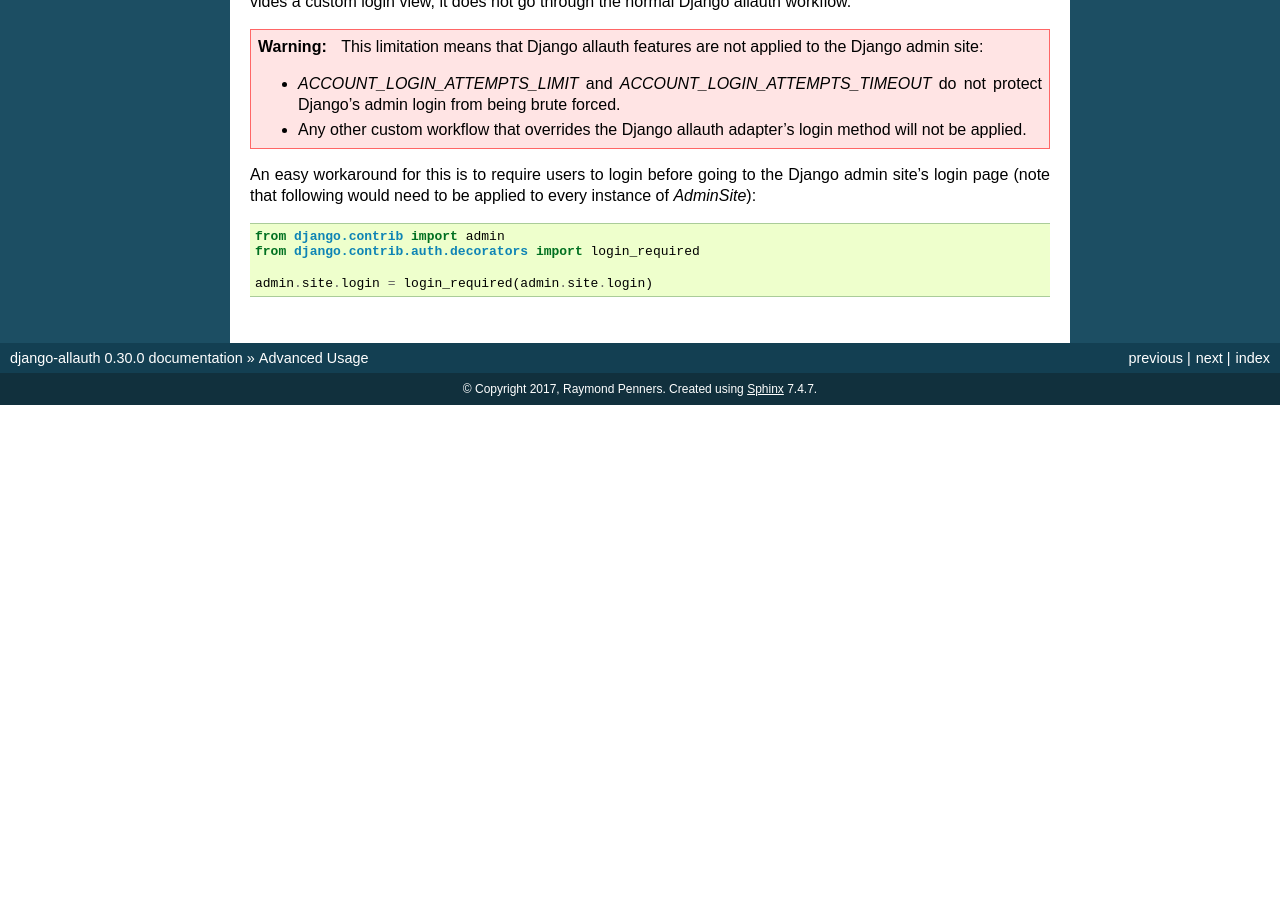
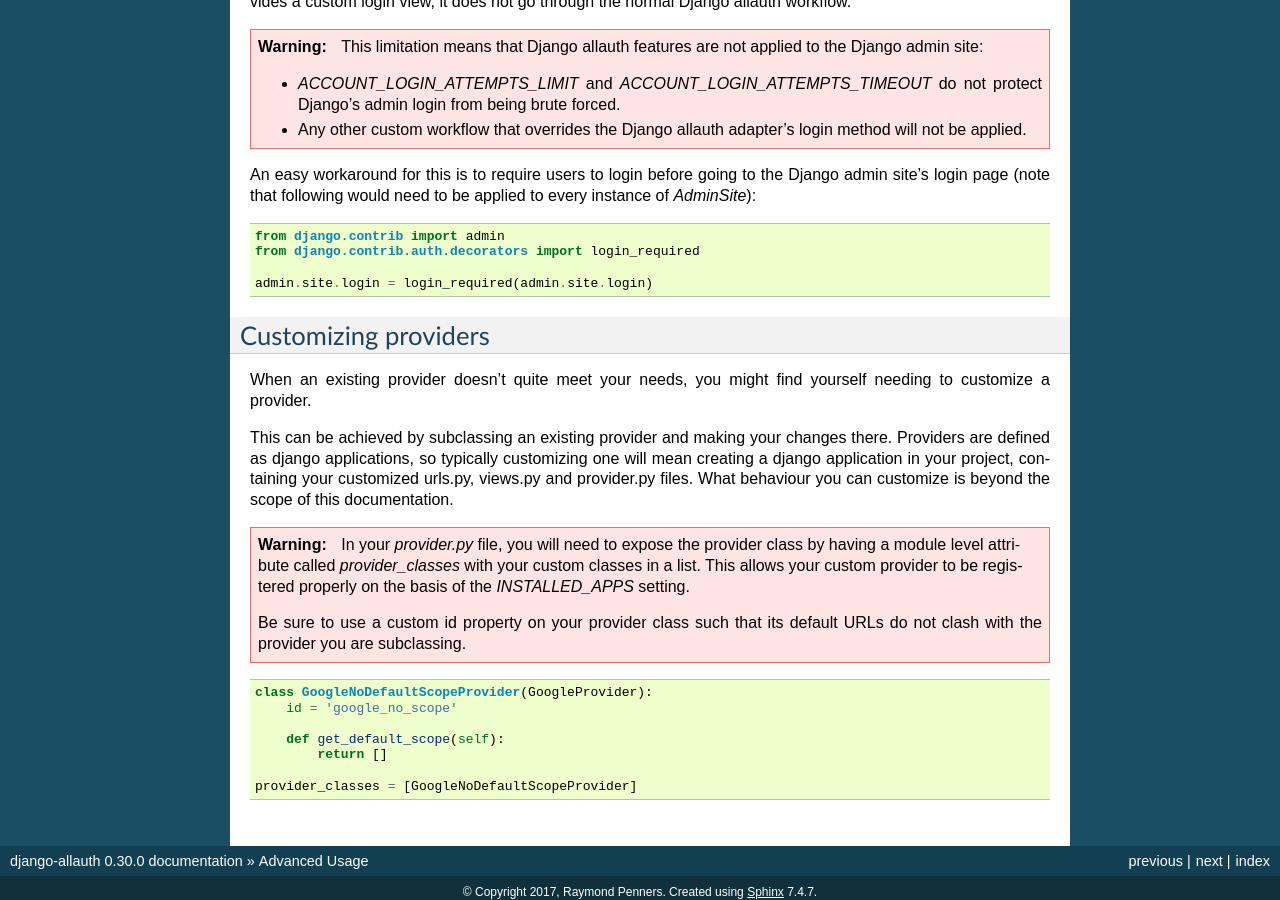
Before and after one commit to pennersr/django-allauth, a Sphinx documentation site: the page built from docs/advanced.rst, in a window 1280 px wide and 900 px high, scrolled down 2823 px. Built offline with Sphinx 7.4.7, drawn with Linux system fonts in a browser that asks for light colours; before the commit the page ends 3228 px from its top, so only the background shows below that; some of the changed text lies outside the part shown.

Commit message:
Add section on customizing provider behaviour

```diff
--- a/docs/advanced.rst
+++ b/docs/advanced.rst
@@ -218,3 +218,35 @@ every instance of `AdminSite`):
     from django.contrib.auth.decorators import login_required
 
     admin.site.login = login_required(admin.site.login)
+
+Customizing providers
+-----
+
+When an existing provider doesn't quite meet your needs, you might find yourself
+needing to customize a provider.
+
+This can be achieved by subclassing an existing provider and making your changes
+there. Providers are defined as django applications, so typically customizing one
+will mean creating a django application in your project, containing your customized
+urls.py, views.py and provider.py files. What behaviour you can customize is beyond
+the scope of this documentation.
+
+.. warning::
+
+    In your `provider.py` file, you will need to expose the provider class
+    by having a module level attribute called `provider_classes` with your custom
+    classes in a list. This allows your custom provider to be registered properly
+    on the basis of the `INSTALLED_APPS` setting.
+
+    Be sure to use a custom id property on your provider class such that its default
+    URLs do not clash with the provider you are subclassing.
+
+.. code-block:: python
+
+    class GoogleNoDefaultScopeProvider(GoogleProvider):
+        id = 'google_no_scope'
+
+        def get_default_scope(self):
+            return []
+
+    provider_classes = [GoogleNoDefaultScopeProvider]
```
